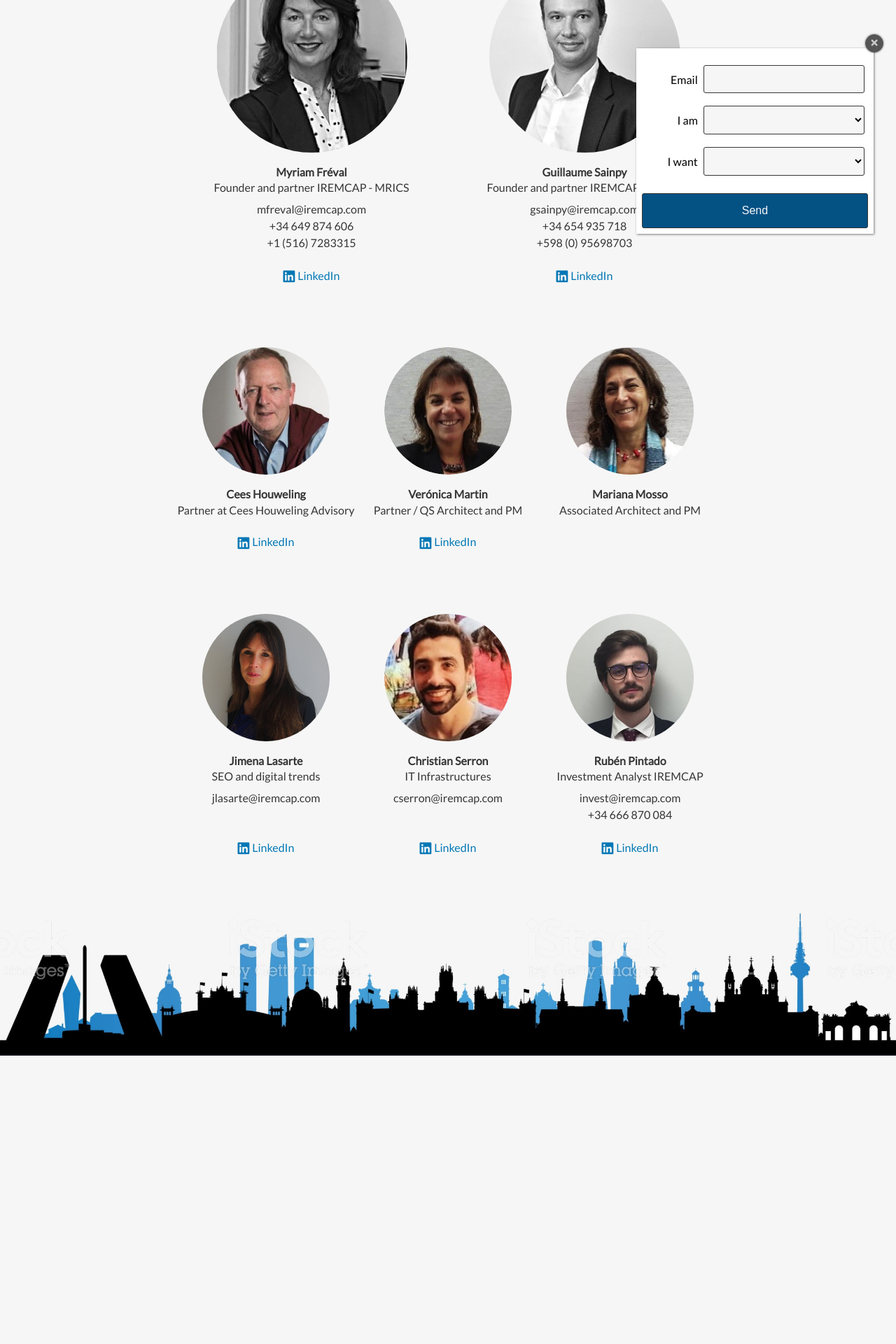
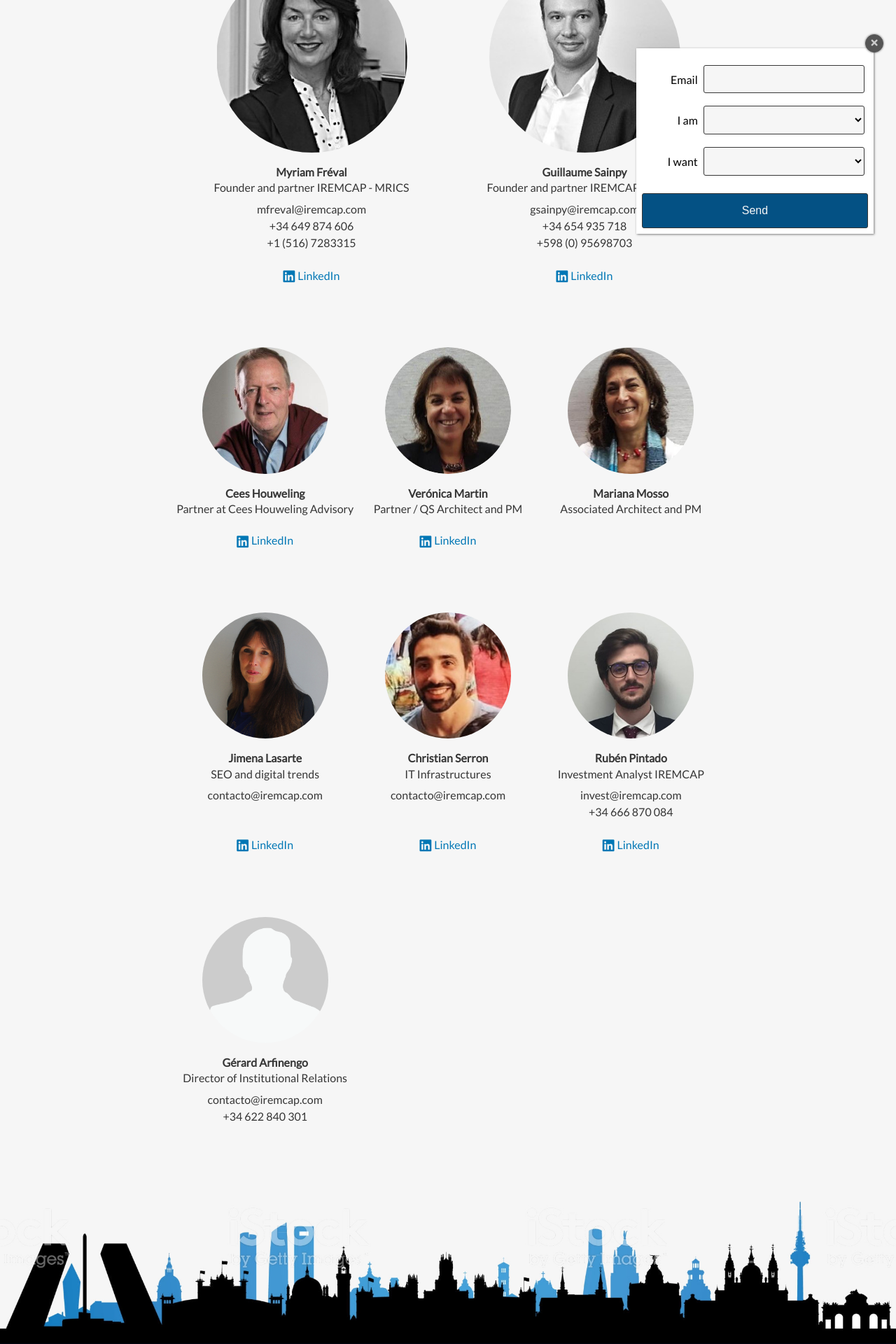
Before and after one commit to cserron/iremcap, a Jekyll site: the page built from team.md, in a window 1280 px wide. Shown: the part 566-2486 px from the top of the page at 70% size. Built offline with Jekyll 4.4.1, drawn with Linux system fonts in a browser that asks for light colours; nearby versions of some CDN libraries; before the commit the page ends 2074 px from its top, so only the background shows below that.

Commit message:
Cambios en Team.

```diff
--- a/_data/page__team.yml
+++ b/_data/page__team.yml
@@ -46,7 +46,7 @@ en:
     - link: /assets/images/team/jimena_asarte.jpg
       name: Jimena Lasarte
       description: SEO and digital trends
-      email: jlasarte@iremcap.com
+      email: contacto@iremcap.com
       social:
         - network: LinkedIn
           url: https://www.linkedin.com/in/jimena-lasarte-49945028/
@@ -54,7 +54,7 @@ en:
     - link: /assets/images/team/christian_serron.jpg
       name: Christian Serron
       description: IT Infrastructures
-      email: cserron@iremcap.com
+      email: contacto@iremcap.com
       social:
         - network: LinkedIn
           url: https://www.linkedin.com/in/cserron/
@@ -68,6 +68,14 @@ en:
       social:
         - network: LinkedIn
           url: https://www.linkedin.com/in/ruben-pintado-83b77441/
+
+    - link: /assets/images/team/person.png
+      name: Gérard Arfinengo
+      description: Director of Institutional Relations
+      email: contacto@iremcap.com
+      phones:
+        - +34 622 840 301
+      social:
 
 es:
 
@@ -117,7 +125,7 @@ es:
     - link: /assets/images/team/jimena_asarte.jpg
       name: Jimena Lasarte
       description: SEO and digital trends
-      email: jlasarte@iremcap.com
+      email: contacto@iremcap.com
       social:
         - network: LinkedIn
           url: https://www.linkedin.com/in/jimena-lasarte-49945028/
@@ -125,7 +133,7 @@ es:
     - link: /assets/images/team/christian_serron.jpg
       name: Christian Serron
       description: IT Infrastructures
-      email: cserron@iremcap.com
+      email: contacto@iremcap.com
       social:
         - network: LinkedIn
           url: https://www.linkedin.com/in/cserron/
@@ -139,3 +147,11 @@ es:
       social:
         - network: LinkedIn
           url: https://www.linkedin.com/in/ruben-pintado-83b77441/
+
+    - link: /assets/images/team/person.png
+      name: Gérard Arfinengo
+      description: Director de Relaciones Institucionales
+      email: contacto@iremcap.com
+      phones:
+        - +34 622 840 301
+      social:
--- a/_sass/pages/_team.scss
+++ b/_sass/pages/_team.scss
@@ -34,7 +34,7 @@
     align-items: center;
     display: flex;
     flex-direction: column;
-    flex-grow: 1;
+    flex-grow: 0;
     justify-content: flex-start;
     margin-bottom: 2em;
     padding: 40px;
```
